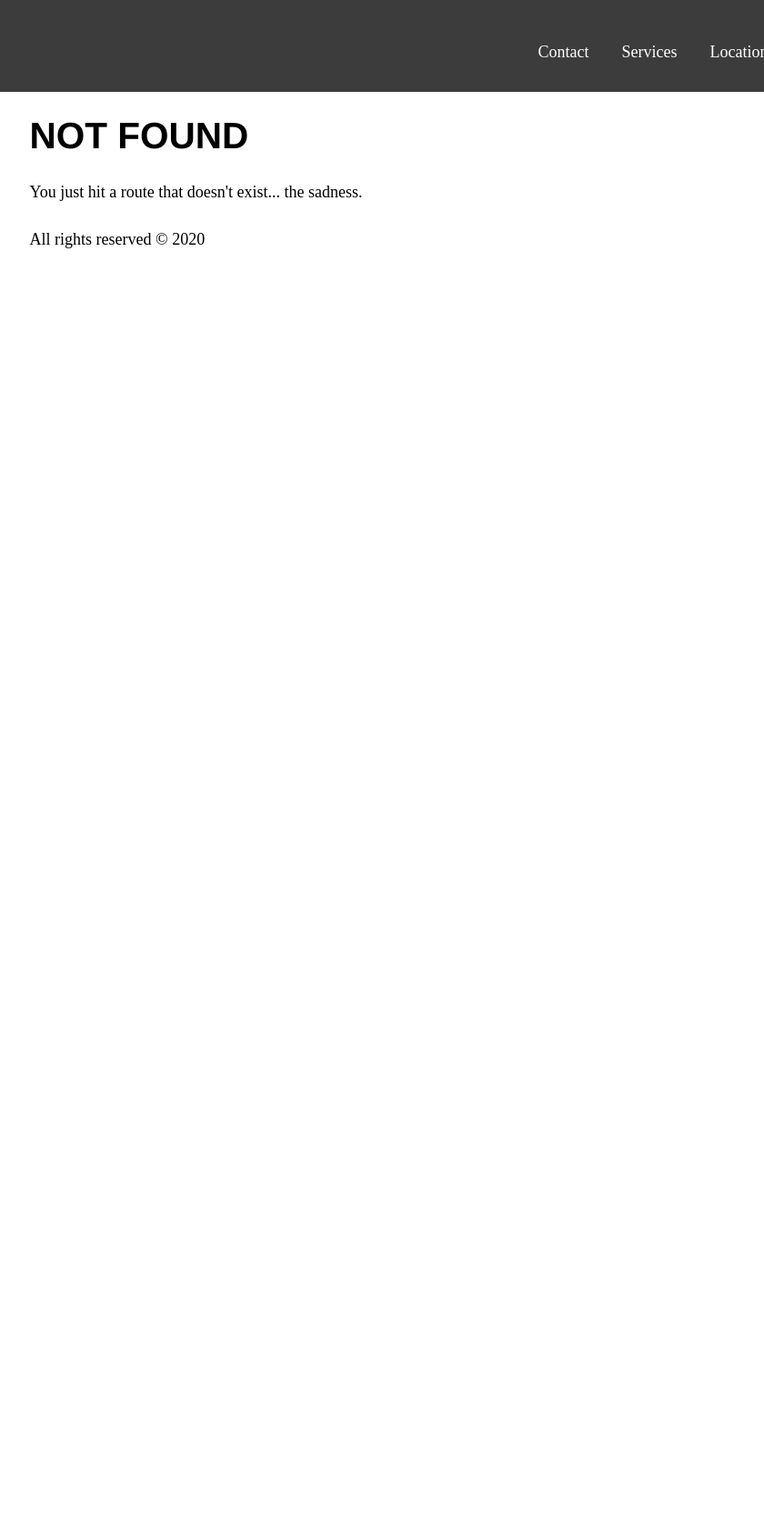
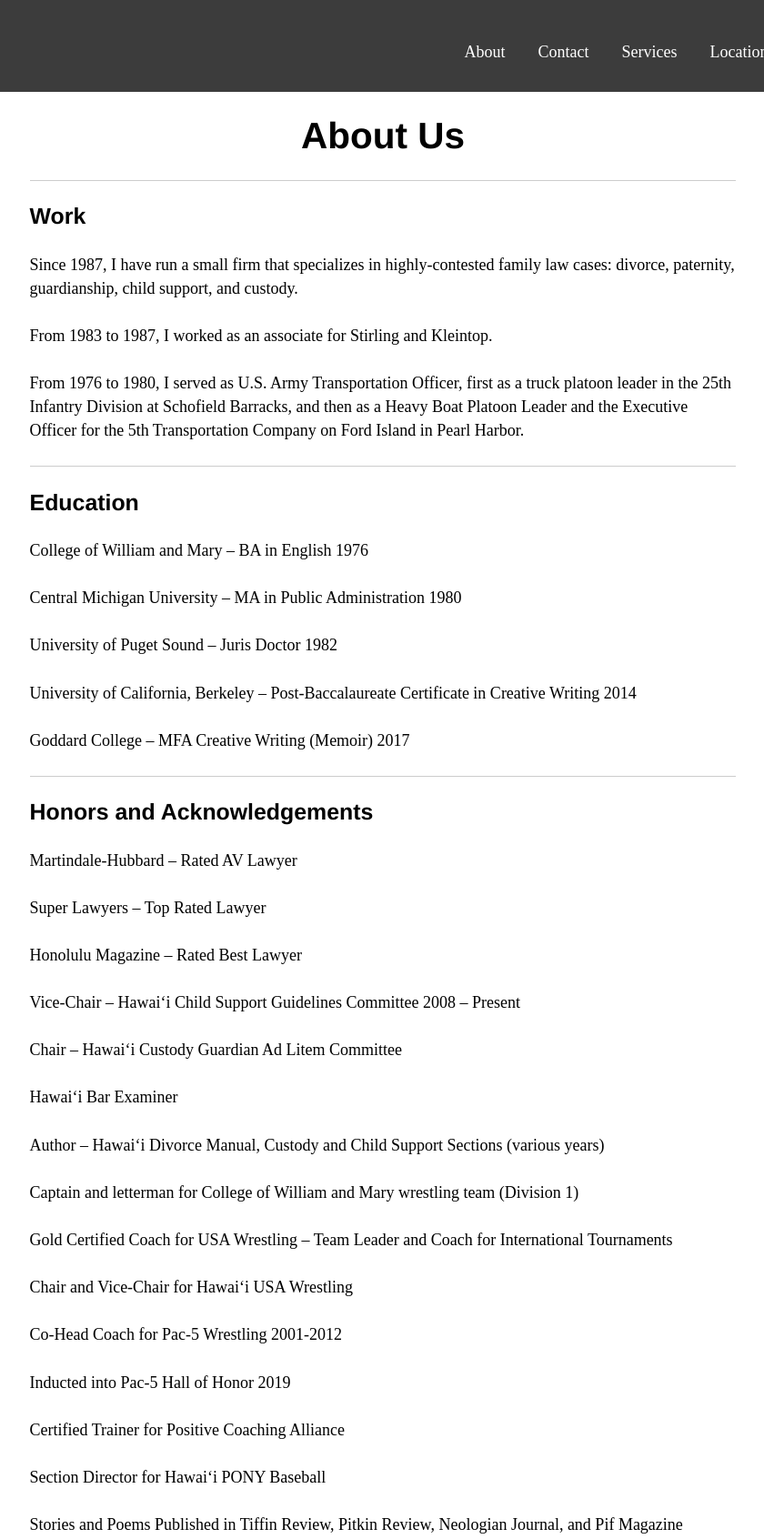
Before and after one commit to gavinsimon1/schmidtke-law, a Gatsby site: page /about in a window 1280 px wide. Before the commit this address had no page. Shown: the part 57-1749 px from the top of the page at 91% size, without its empty margins (219-1059 px from the left). Before the commit the page ends 800 px from the top, so only its background shows below. Built offline with nearby package versions, Linux system fonts and the light colour scheme; Gatsby itself is replaced by a stand-in of ours.

Commit message:
added an about page

```diff
--- a/gatsby-config.js
+++ b/gatsby-config.js
@@ -4,6 +4,10 @@ module.exports = {
     description: `A Law Corporation`,
     author: `@gatsbyjs`,
     menuLinks:[
+      {
+        name:'About',
+        link:'/about'
+        },
      {
       name:'Contact',
       link:'/contact'
--- a/src/components/layout.css
+++ b/src/components/layout.css
@@ -1,12 +1,48 @@
-html {
+/* html {
   font-family: 'Times New Roman', Times, serif, sans-serif;
   -ms-text-size-adjust: 100%;
   -webkit-text-size-adjust: 100%;
 
+} */
+
+@media only screen and (max-width: 600px) {
+  #nav-desktop {
+    display:none;
+  }
 }
+
+@media only screen and (min-width: 600px) {
+  #nav-mobile {
+    display: none;
+  }
+  .bm-burger-button{
+    display: none;
+  }
+}
+@media only screen and (max-width: 480px) {
+  html {
+    font-size: 100%;
+  }
+}
+
+
 
 body{
   margin: 0;
+}
+
+html {
+  font-size: 62.5%;
+  box-sizing: border-box;
+  font-family: 'Times New Roman', Times, serif, sans-serif;
+  -ms-text-size-adjust: 100%;
+  -webkit-text-size-adjust: 100%;
+}
+
+*, *::before, *::after {
+  margin: 0;
+  padding: 0;
+  box-sizing: inherit;
 }
 
 .sub-page {
@@ -644,25 +680,7 @@ pre tt:after {
 }
 
 
-@media only screen and (max-width: 600px) {
-  #nav-desktop {
-    display:none;
-  }
-}
 
-@media only screen and (min-width: 600px) {
-  #nav-mobile {
-    display: none;
-  }
-  .bm-burger-button{
-    display: none;
-  }
-}
-@media only screen and (max-width: 480px) {
-  html {
-    font-size: 100%;
-  }
-}
 
 .bm-burger-button {
   position: fixed;
--- a/src/components/layout.js
+++ b/src/components/layout.js
@@ -39,9 +39,10 @@ const Layout = ({ children }) => {
           padding: `0 5.0875rem 10rem`,
         }}
       >
+
         <main>{children}</main>
         <footer>
-        All rights reserved © {new Date().getFullYear()}
+       © Schmidtke Law {new Date().getFullYear()}.  All rights reserved
           {/* , Built with
           {` `}
           <a href="https://www.gatsbyjs.org">Gatsby</a> */}
--- a/src/components/menu.js
+++ b/src/components/menu.js
@@ -6,6 +6,10 @@ export default props => {
     <Menu {...props}>
       <a className="menu-item" href="/">
         Home
+      </a>
+
+      <a className="menu-item" href="/about">
+       About
       </a>
 
       <a className="menu-item" href="/contact">
@@ -22,7 +26,7 @@ export default props => {
       <a className="menu-item" href="/hours">
         Hours
       </a>
-      <a className="menu-item" target="_blank" href="https://account.clio.com/login?login_challenge=5c932255d3064837b4946b2a3439d03e">
+      <a className="menu-item" target="_blank" href=" https://app.goclio.com/session/new">
         Clio Login
       </a>
     </Menu>
--- /dev/null
+++ b/src/pages/about.js
@@ -0,0 +1,53 @@
+import React from "react"
+
+
+import Layout from "../components/layout"
+import SEO from "../components/seo"
+//import { Http2ServerResponse } from "http2"
+
+const AboutPage = () => (
+  <Layout>
+      <div class="sub-page">
+      <SEO title="Contact Page" />
+
+<h1  style={{ textAlign: 'center'}}>About Us</h1>
+<hr style={{ textAlign: 'center'}}></hr>
+<h3>Work</h3>
+<p style={{ color: 'black'}}>Since 1987, I have run a small firm that specializes in highly-contested family law cases:  divorce, paternity, guardianship, child support, and custody.</p>
+<p style={{ color: 'black'}}>From 1983 to 1987, I worked as an associate for Stirling and Kleintop.</p>
+<p style={{ color: 'black'}}>From 1976 to 1980, I served as U.S. Army Transportation Officer, first as a truck platoon leader in the 25th Infantry Division at Schofield Barracks, and then as a Heavy Boat Platoon Leader and the Executive Officer for the 5th Transportation Company on Ford Island in Pearl Harbor.</p>
+
+
+<hr style={{ textAlign: 'center'}}></hr>
+<h3>Education</h3>
+<p style={{ color: 'black'}}>College of William and Mary – BA in English 1976</p>
+<p style={{ color: 'black'}}>Central Michigan University – MA in Public Administration 1980</p>
+<p style={{ color: 'black'}}>University of Puget Sound – Juris Doctor 1982</p>
+<p style={{ color: 'black'}}>University of California, Berkeley – Post-Baccalaureate Certificate in Creative Writing 2014</p>
+<p style={{ color: 'black'}}>Goddard College – MFA Creative Writing (Memoir) 2017</p>
+<hr style={{ textAlign: 'center'}}></hr>
+
+<h3>Honors and Acknowledgements</h3>
+<p style={{ color: 'black'}}>Martindale-Hubbard – Rated AV Lawyer</p>
+<p style={{ color: 'black'}}>Super Lawyers – Top Rated Lawyer</p>
+<p style={{ color: 'black'}}>Honolulu Magazine – Rated Best Lawyer</p>
+<p style={{ color: 'black'}}>Vice-Chair – Hawai‘i Child Support Guidelines Committee 2008 – Present</p>
+<p style={{ color: 'black'}}>Chair – Hawai‘i Custody Guardian Ad Litem Committee</p>
+<p style={{ color: 'black'}}>Hawai‘i Bar Examiner</p>
+<p style={{ color: 'black'}}>Author – Hawai‘i Divorce Manual, Custody and Child Support Sections (various years)</p>
+<p style={{ color: 'black'}}>Captain and letterman for College of William and Mary wrestling team (Division 1)</p>
+<p style={{ color: 'black'}}>Gold Certified Coach for USA Wrestling – Team Leader and Coach for International Tournaments</p>
+<p style={{ color: 'black'}}>Chair and Vice-Chair for Hawai‘i USA Wrestling</p>
+<p style={{ color: 'black'}}>Co-Head Coach for Pac-5 Wrestling 2001-2012</p>
+<p style={{ color: 'black'}}>Inducted into Pac-5 Hall of Honor 2019</p>
+<p style={{ color: 'black'}}>Certified Trainer for Positive Coaching Alliance</p>
+<p style={{ color: 'black'}}>Section Director for Hawai‘i PONY Baseball</p>
+<p style={{ color: 'black'}}>Stories and Poems Published in Tiffin Review, Pitkin Review, Neologian Journal, and Pif Magazine</p>
+    </div>
+</Layout>
+
+
+
+)
+
+export default AboutPage
```
